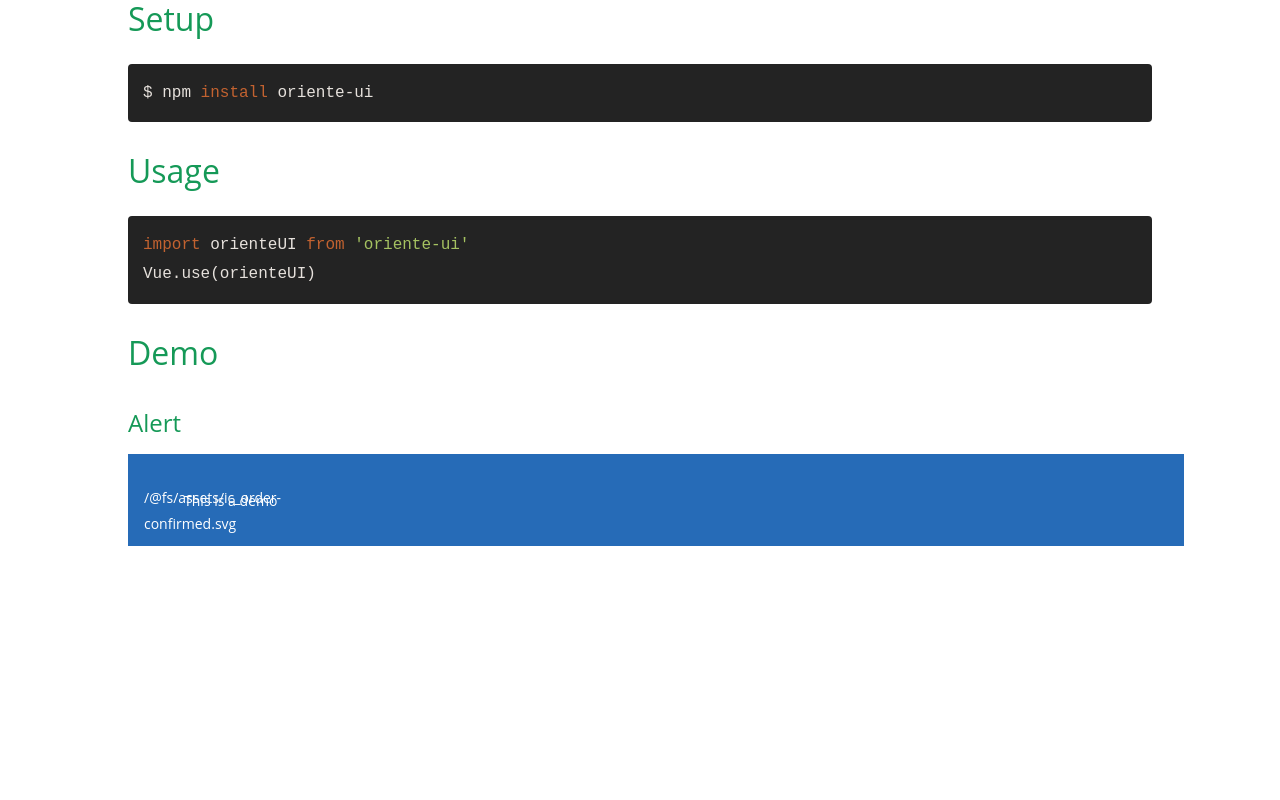
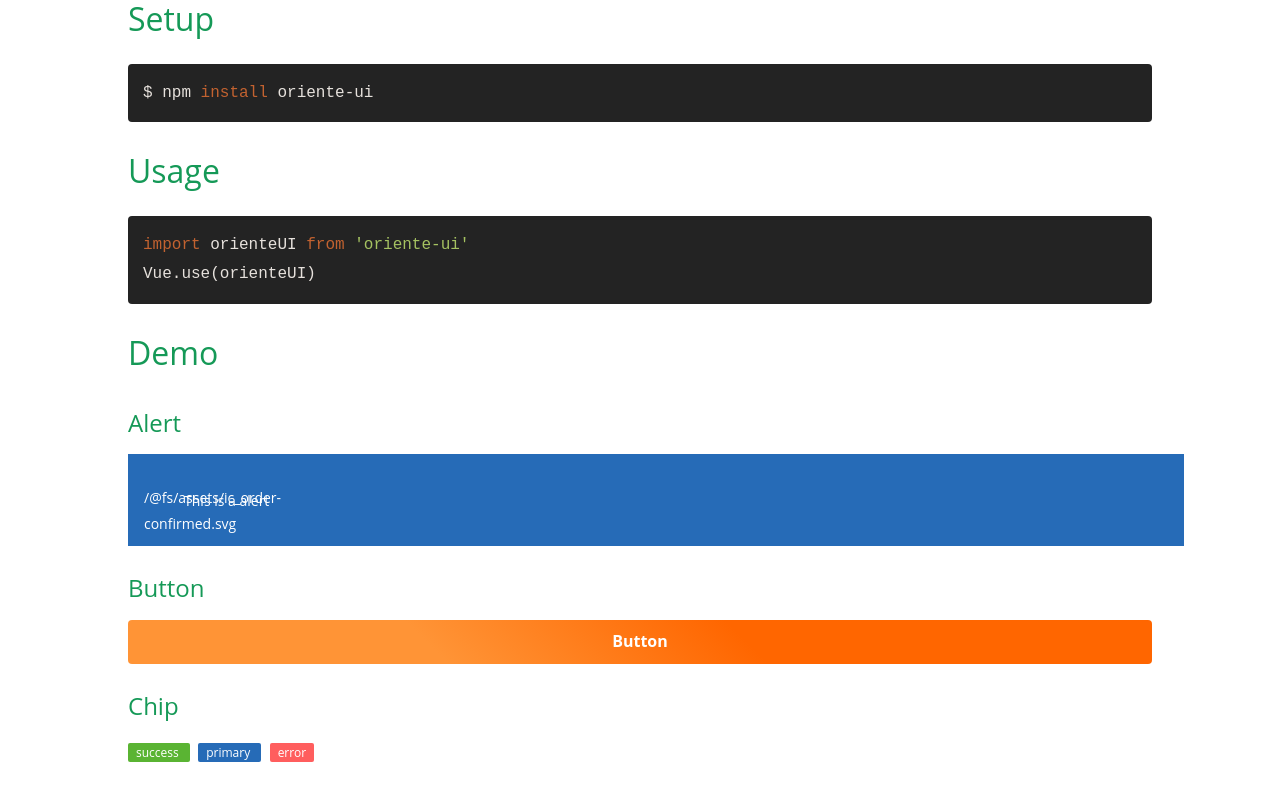
Before and after one commit to oriente-fe/oriente-ui, a Vue app: page / in a window 1280 px wide. Shown: the part 304-1104 px from the top of the page. Before the commit the page ends 900 px from the top, so only its background shows below. Built offline with nearby package versions, Linux system fonts and the light colour scheme.

Commit message:
Update example page

```diff
--- a/examples/App.vue
+++ b/examples/App.vue
@@ -16,8 +16,22 @@ Vue.use(orienteUI)
       <h1>Demo</h1>
       <h2>Alert</h2>
       <Alert>
-        This is a demo
+        This is a alert
       </Alert>
+      <h2>Button</h2>
+      <Button style-type="primary">
+        Button
+      </Button>
+      <h2>Chip</h2>
+      <Chip style-type="success">
+        success
+      </Chip> &nbsp;
+      <Chip style-type="primary">
+        primary
+      </Chip> &nbsp;
+      <Chip style-type="error">
+        error
+      </Chip>
     </div>
   </div>
 </template>
```
